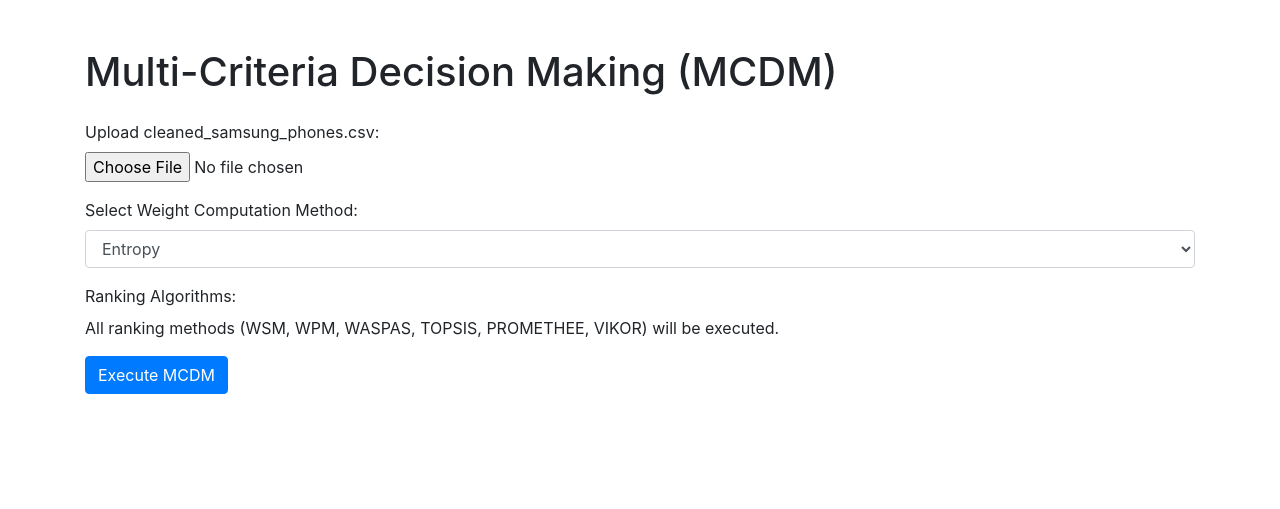
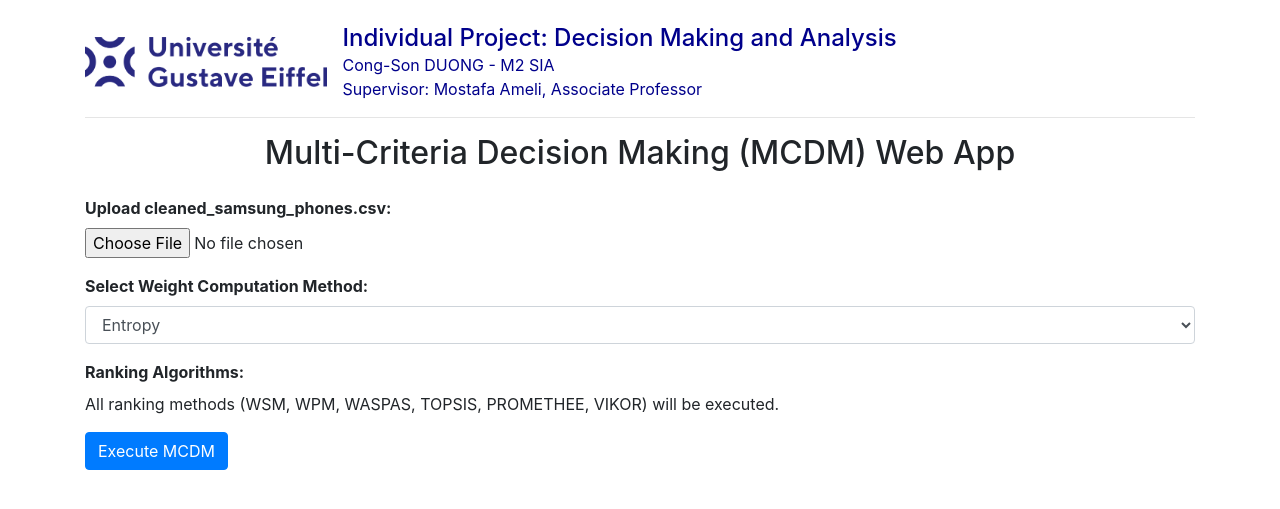
Before and after one commit to CongSon01/UGE-IndividualDecisionMaking, a Flask app: page / in a window 1280 px wide. Shown: the top 509 px of the page. Run offline with Flask 3, Linux system fonts and the light colour scheme; some libraries are stand-ins or nearby versions.

Commit message:
update font-end

```diff
--- a/templates/index.html
+++ b/templates/index.html
@@ -2,7 +2,7 @@
 <html lang="en">
 <head>
     <meta charset="UTF-8">
-    <title>MCDM for Samsung Phones</title>
+    <title>Multi-Criteria Decision Making (MCDM) for Samsung Phones</title>
     <!-- Bootstrap CSS -->
     <link rel="stylesheet" href="https://maxcdn.bootstrapcdn.com/bootstrap/4.0.0/css/bootstrap.min.css">
     <style>
@@ -19,9 +19,32 @@
             align-items: center;
             justify-content: center;
         }
+
+        /* Custom header styling */
+        .header-section {
+            display: flex;
+            align-items: center;
+            margin-bottom: 1rem;
+        }
+
+        .header-section img {
+            max-height: 80px;
+            margin-right: 1rem;
+        }
+
+        .header-text {
+            font-size: 1rem;
+            line-height: 1.5;
+            color: darkblue;
+        }
+
+        .title-text {
+            margin-bottom: 0;
+        }
     </style>
 </head>
 <body>
+
     <!-- Loading overlay -->
     <div id="loadingOverlay">
         <div class="text-center">
@@ -32,37 +55,55 @@
         </div>
     </div>
 
-    <div class="container mt-5">
-        <h1 class="mb-4">Multi-Criteria Decision Making (MCDM)</h1>
+    <div class="container mt-4">
+
+        <!-- Header Section with Logo -->
+        <div class="header-section">
+            <img src="/static/images/logo.png" alt="University Logo" style="height:50px;">
+            <div class="header-text">
+                <h4 class="title-text">Individual Project: Decision Making and Analysis</h4>
+                <p class="mb-0">Cong-Son DUONG - M2 SIA</p>
+                <p class="mb-0">Supervisor: Mostafa Ameli, Associate Professor</p>
+            </div>
+        </div>
+
+        <hr>
+
+        <h2 class="mb-4 text-center">Multi-Criteria Decision Making (MCDM) Web App</h2>
+
         <!-- Form for uploading dataset and selecting options -->
-        <form method="POST" enctype="multipart/form-data" id="mcdmForm">
+        <form method="POST" enctype="multipart/form-data" id="mcdmForm" class="mb-5">
             <div class="form-group">
-                <label for="csv_file">Upload cleaned_samsung_phones.csv:</label>
+                <label for="csv_file"><strong>Upload cleaned_samsung_phones.csv:</strong></label>
                 <input type="file" class="form-control-file" id="csv_file" name="csv_file" required>
             </div>
+
             <div class="form-group">
-                <label for="weight_method">Select Weight Computation Method:</label>
+                <label for="weight_method"><strong>Select Weight Computation Method:</strong></label>
                 <select class="form-control" id="weight_method" name="weight_method" onchange="togglePairwise(this.value)">
                     <option value="entropy">Entropy</option>
                     <option value="ahp">AHP</option>
                 </select>
             </div>
+
             <!-- Additional file input appears only if AHP is selected -->
             <div class="form-group" id="pairwiseDiv" style="display: none;">
-                <label for="pairwise_file">Upload pairwise_matrix.xlsx (for AHP):</label>
+                <label for="pairwise_file"><strong>Upload pairwise_matrix_AHP.xlsx (for AHP):</strong></label>
                 <input type="file" class="form-control-file" id="pairwise_file" name="pairwise_file">
             </div>
+
             <div class="form-group">
-                <label>Ranking Algorithms:</label>
-                <p>All ranking methods (WSM, WPM, WASPAS, TOPSIS, PROMETHEE, VIKOR) will be executed.</p>
+                <label><strong>Ranking Algorithms:</strong></label>
+                <p class="mb-2">All ranking methods (WSM, WPM, WASPAS, TOPSIS, PROMETHEE, VIKOR) will be executed.</p>
             </div>
+
             <button type="submit" class="btn btn-primary" id="submitBtn">Execute MCDM</button>
         </form>
     </div>
 
     <!-- JavaScript to toggle pairwise file input and show loading overlay on submit -->
     <script>
-        // Function to show or hide the pairwise file input based on selected weight method
+        // Show/hide the pairwise file input based on weight method selection
         function togglePairwise(value) {
             var pairwiseDiv = document.getElementById("pairwiseDiv");
             if (value === "ahp") {
@@ -72,11 +113,9 @@
             }
         }
 
-        // Add an event listener to show the loading overlay when the form is submitted
+        // Show loading overlay and disable submit button when the form is submitted
         document.getElementById("mcdmForm").addEventListener("submit", function(e) {
-            // Display the loading overlay
             document.getElementById("loadingOverlay").style.display = "flex";
-            // Optionally disable the submit button to prevent multiple submissions
             document.getElementById("submitBtn").disabled = true;
         });
     </script>
```
Also changed, not shown: static/images/Logo.png (added).
